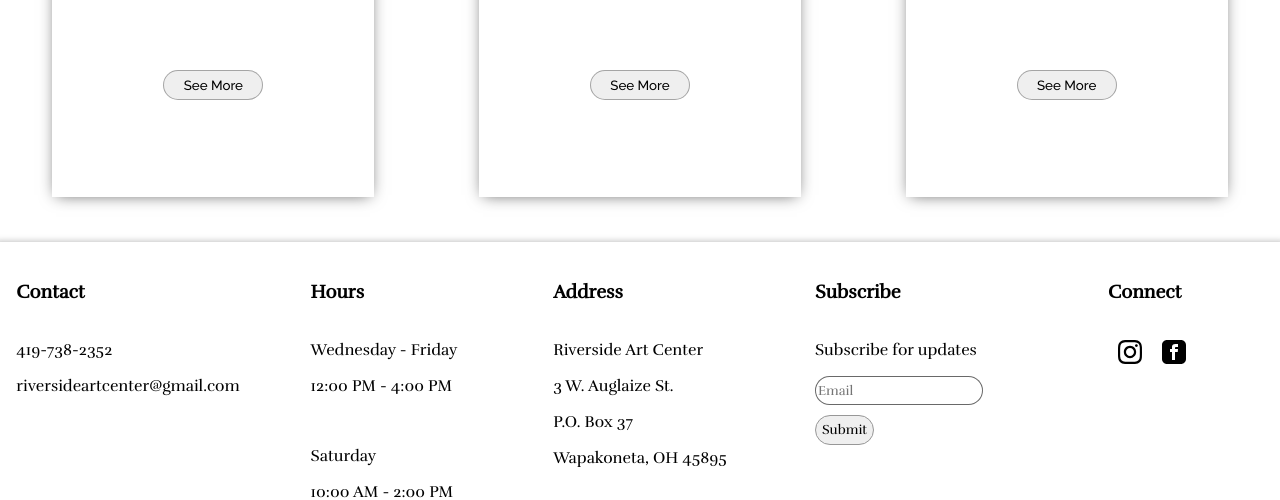
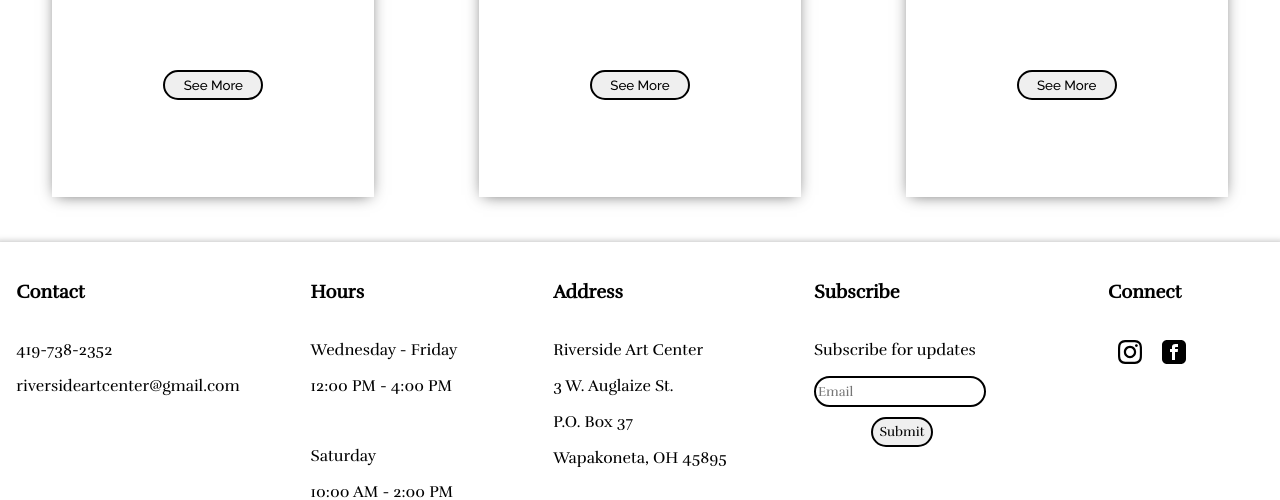
Before and after one commit to PurpleTatsu/GA-UXDI, a React (Create React App) app in the folder client/: page /artists in a window 1280 px wide. Shown: the part 569-1069 px from the top of the page. Built offline with nearby package versions, Linux system fonts and the light colour scheme.

Commit message:
Touch up for Desktop

```diff
--- a/client/src/App.css
+++ b/client/src/App.css
@@ -129,10 +129,14 @@ nav {
   }
 }
 
+#button-artists {
+  border: 2px solid black;
+}
 
 
-
-
+#button-artists:hover {
+  opacity: 0.5;
+}
 /* .scroll-down {
 	position: absolute;
 	bottom: 5%;
@@ -190,6 +194,9 @@ nav {
   margin-bottom: 20px;
 }
 
+.welcome-second-image button:hover {
+  opacity: 0.5;
+}
 .exhibit-event-wrapper {
   display: grid;
   grid-template-columns: 1fr 1fr;
@@ -251,7 +258,7 @@ nav {
 .footer-content input {
   height: 25px;
   border-radius: 19.5px;
-  border: solid 1px rgba(0, 0, 0, 0.59);
+  border: solid 2px black;
   width: 100%;
   margin-bottom: 10px;
   font-family: Rufina;
@@ -260,8 +267,19 @@ nav {
 .footer-content button {
   height: 30px;
   border-radius: 15px;
-  border: solid 1px #979797;
+  border: solid 2px black;
   font-family: Rufina;
+  position: relative;
+  left:35%
+
+}
+
+
+.footer-content input:hover {
+  opacity: 0.5;
+}
+.footer-content button:hover {
+  opacity: 0.5;
 }
 
 .footer-content a img {
@@ -269,6 +287,15 @@ nav {
   margin-right: 10px;
 }
 
+#instagram:hover {
+  background-color: #E64789;
+  border-radius: 5px;
+}
+
+#facebook:hover {
+  background-color: #1C4998;
+  border-radius: 5px;
+}
 #artists h2{
   font-family: Rufina;
   font-size: 35px;
--- a/client/src/components/AllArtists.jsx
+++ b/client/src/components/AllArtists.jsx
@@ -12,7 +12,7 @@ export default function AllArtists(props) {
           <h3>Tom Lehman</h3>
           <p>Pen & Ink and Watercolor</p>
           <Link to="/Tom">
-            <button>See More</button>
+            <button id = "button-artists">See More</button>
           </Link>
         </div>
 
@@ -21,7 +21,7 @@ export default function AllArtists(props) {
           <h3>Nancy Cunningham</h3>
           <p>Silk and Acrylic</p>
           <Link to="/Nancy">
-            <button>See More</button>
+            <button id = "button-artists" >See More</button>
           </Link>
         </div>
 
@@ -30,7 +30,7 @@ export default function AllArtists(props) {
           <h3>Terry Lynne Blosser</h3>
           <p>Watercolor</p>
           <Link to="/Terri">
-            <button>See More</button>
+            <button id = "button-artists">See More</button>
           </Link>
         </div>
       </div>
--- a/client/src/components/Header.jsx
+++ b/client/src/components/Header.jsx
@@ -11,7 +11,9 @@ export default function Header(props) {
         </Link>
       </div>
       <nav>
-        <h2>Home</h2>
+        <Link to="/">
+          <h2>Home</h2>
+        </Link>
         <h2>About</h2>
         <Link to="/artists">
           <h2>Our Artists</h2>
```
